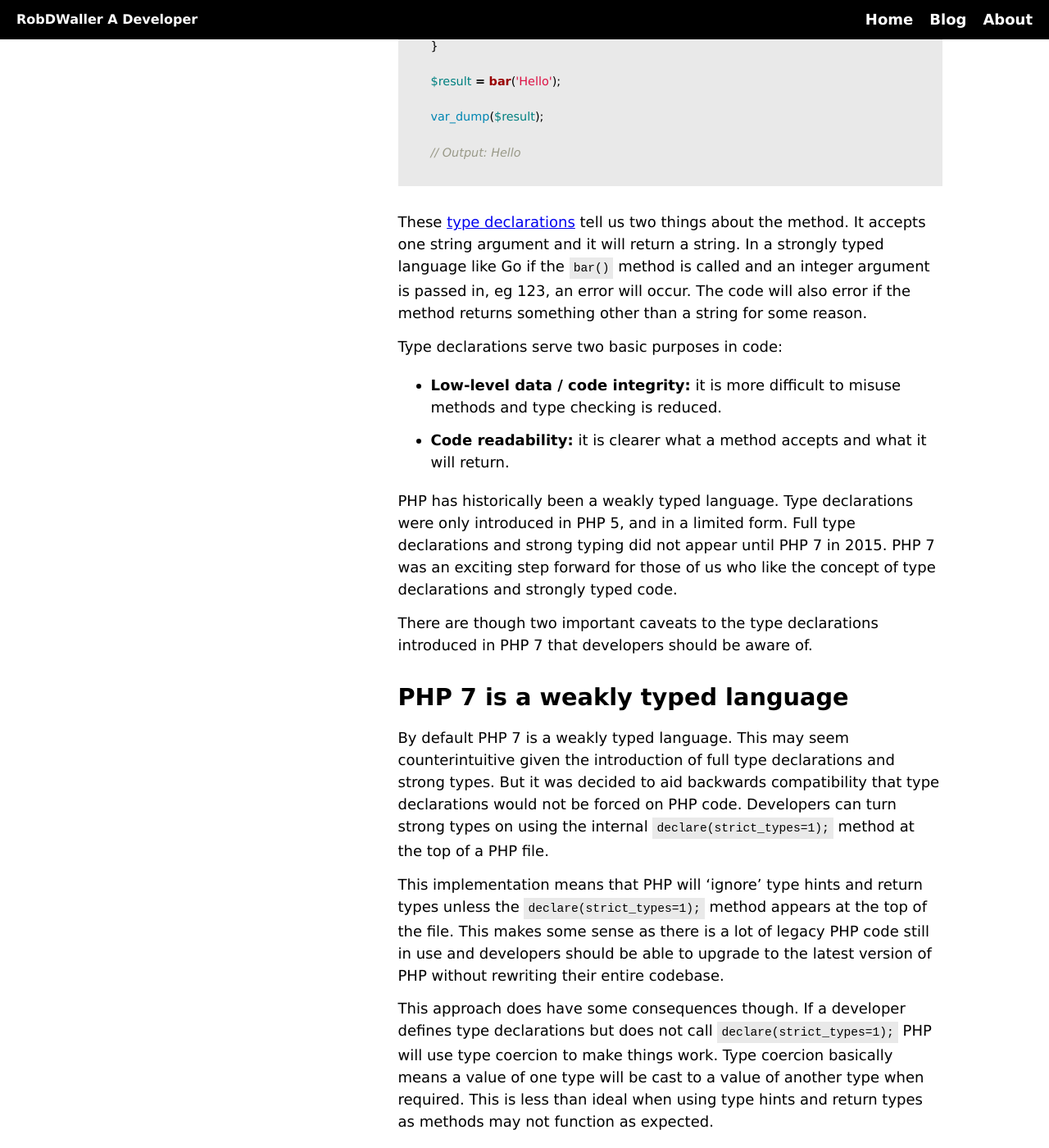
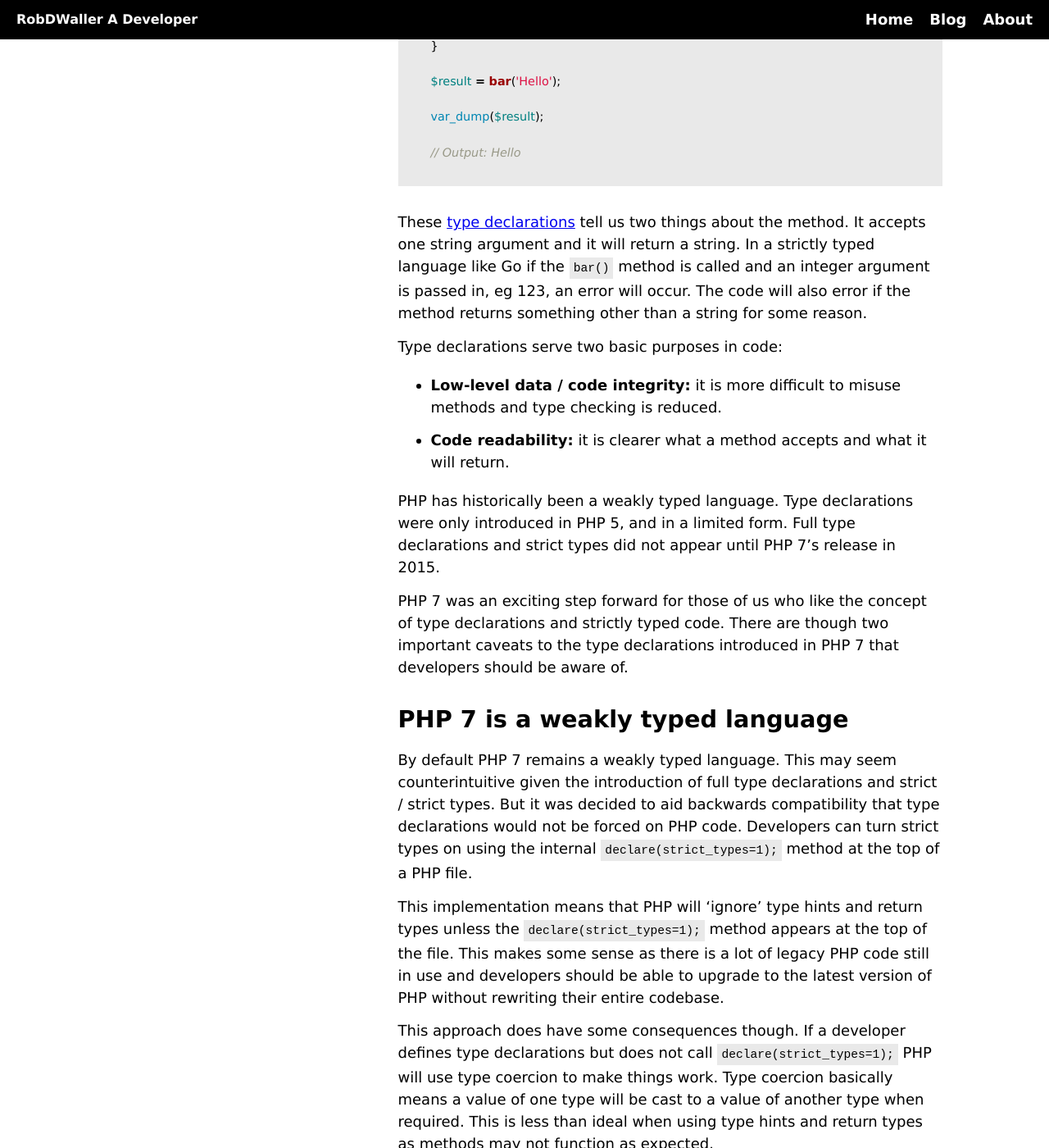
Before and after one commit to RobDWaller/robdwaller.github.io, a Jekyll site: the page built from _posts/2018-04-20-how-php-type-declarations-work.md, in a window 1280 px wide and 1400 px high, scrolled down 541 px. Shown: the whole window at 82% size. Built offline with Jekyll 4.4.1, drawn with Linux system fonts in a browser that asks for light colours; some of the changed text lies outside the part shown.

Commit message:
replaced strong with strict and fixed link in type declarations post

````diff
--- a/_posts/2018-04-20-how-php-type-declarations-work.md
+++ b/_posts/2018-04-20-how-php-type-declarations-work.md
@@ -21,20 +21,20 @@ var_dump($result);
 // Output: Hello
 ```
 
-These [type declarations]("https://en.wikipedia.org/wiki/Declaration_(computer_programming)") tell us two things about the method. It accepts one string argument and it will return a string. In a strongly typed language like Go if the `bar()` method is called and an integer argument is passed in, eg 123, an error will occur. The code will also error if the method returns something other than a string for some reason.
+These [type declarations](https://en.wikipedia.org/wiki/Declaration_(computer_programming)) tell us two things about the method. It accepts one string argument and it will return a string. In a strictly typed language like Go if the `bar()` method is called and an integer argument is passed in, eg 123, an error will occur. The code will also error if the method returns something other than a string for some reason.
 
 Type declarations serve two basic purposes in code:
 
 - **Low-level data / code integrity:** it is more difficult to misuse methods and type checking is reduced.
 - **Code readability:** it is clearer what a method accepts and what it will return.
 
-PHP has historically been a weakly typed language. Type declarations were only introduced in PHP 5, and in a limited form. Full type declarations and strong typing did not appear until PHP 7 in 2015. PHP 7 was an exciting step forward for those of us who like the concept of type declarations and strongly typed code.
+PHP has historically been a weakly typed language. Type declarations were only introduced in PHP 5, and in a limited form. Full type declarations and strict types did not appear until PHP 7's release in 2015.
 
-There are though two important caveats to the type declarations introduced in PHP 7 that developers should be aware of.
+PHP 7 was an exciting step forward for those of us who like the concept of type declarations and strictly typed code. There are though two important caveats to the type declarations introduced in PHP 7 that developers should be aware of.
 
 ## PHP 7 is a weakly typed language
 
-By default PHP 7 is a weakly typed language. This may seem counterintuitive given the introduction of full type declarations and strong types. But it was decided to aid backwards compatibility that type declarations would not be forced on PHP code. Developers can turn strong types on using the internal `declare(strict_types=1);` method at the top of a PHP file.
+By default PHP 7 remains a weakly typed language. This may seem counterintuitive given the introduction of full type declarations and strict / strict types. But it was decided to aid backwards compatibility that type declarations would not be forced on PHP code. Developers can turn strict types on using the internal `declare(strict_types=1);` method at the top of a PHP file.
 
 This implementation means that PHP will 'ignore' type hints and return types unless the `declare(strict_types=1);` method appears at the top of the file. This makes some sense as there is a lot of legacy PHP code still in use and developers should be able to upgrade to the latest version of PHP without rewriting their entire codebase.
 
@@ -137,7 +137,7 @@ function bar(int $foo): string
 }
 ```
 
-When we call the `foo(123)` and `bar(123)` methods respectively we'll get some very different output. The foo method will return a string so we'll see an output of `string(3) "123"`. By contrast the bar method will throw an error because strong types have been imposed. We'll see an error message outputted, `Return value of bar() must be of the type string, integer returned`.
+When we call the `foo(123)` and `bar(123)` methods respectively we'll get some very different output. The foo method will return a string so we'll see an output of `string(3) "123"`. By contrast the bar method will throw an error because strict types have been imposed. We'll see an error message outputted, `Return value of bar() must be of the type string, integer returned`.
 
 As is shown in this example, within the same application strict types can be imposed and not imposed at the same time.
 
````
